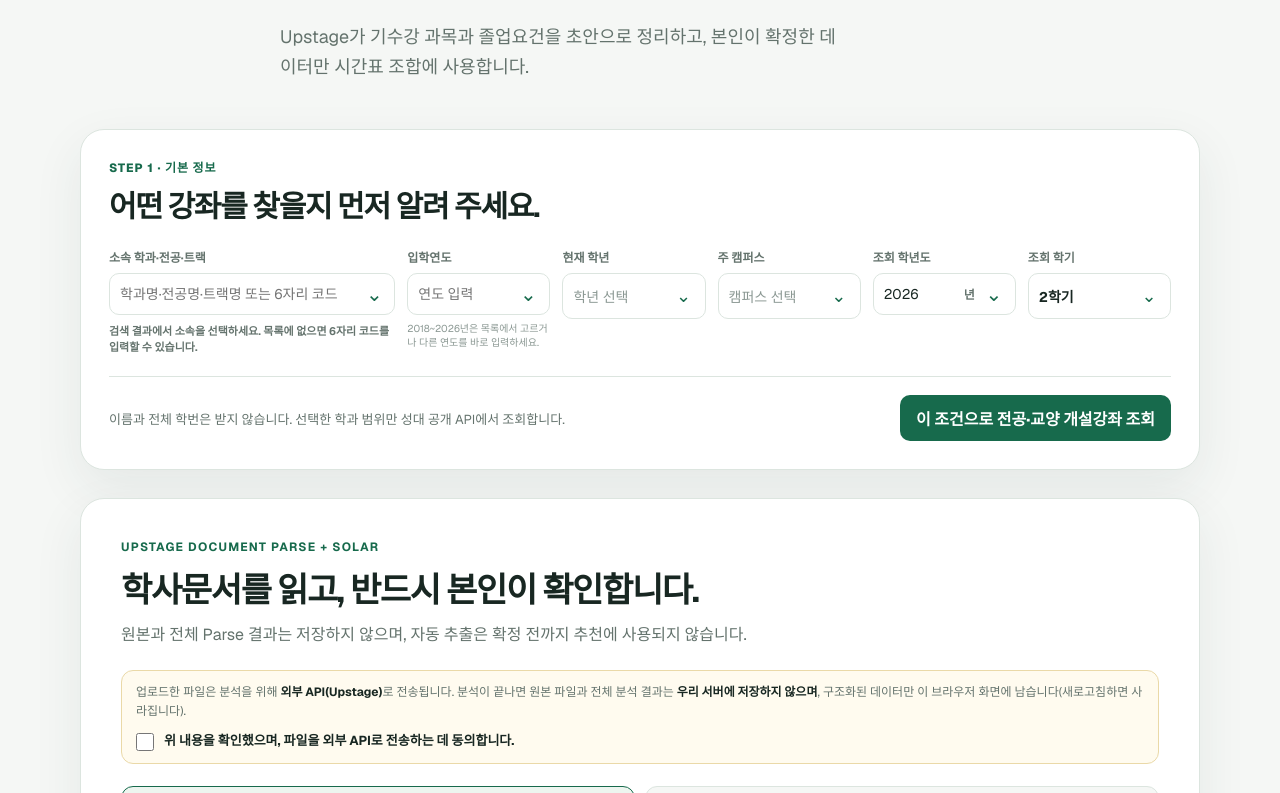
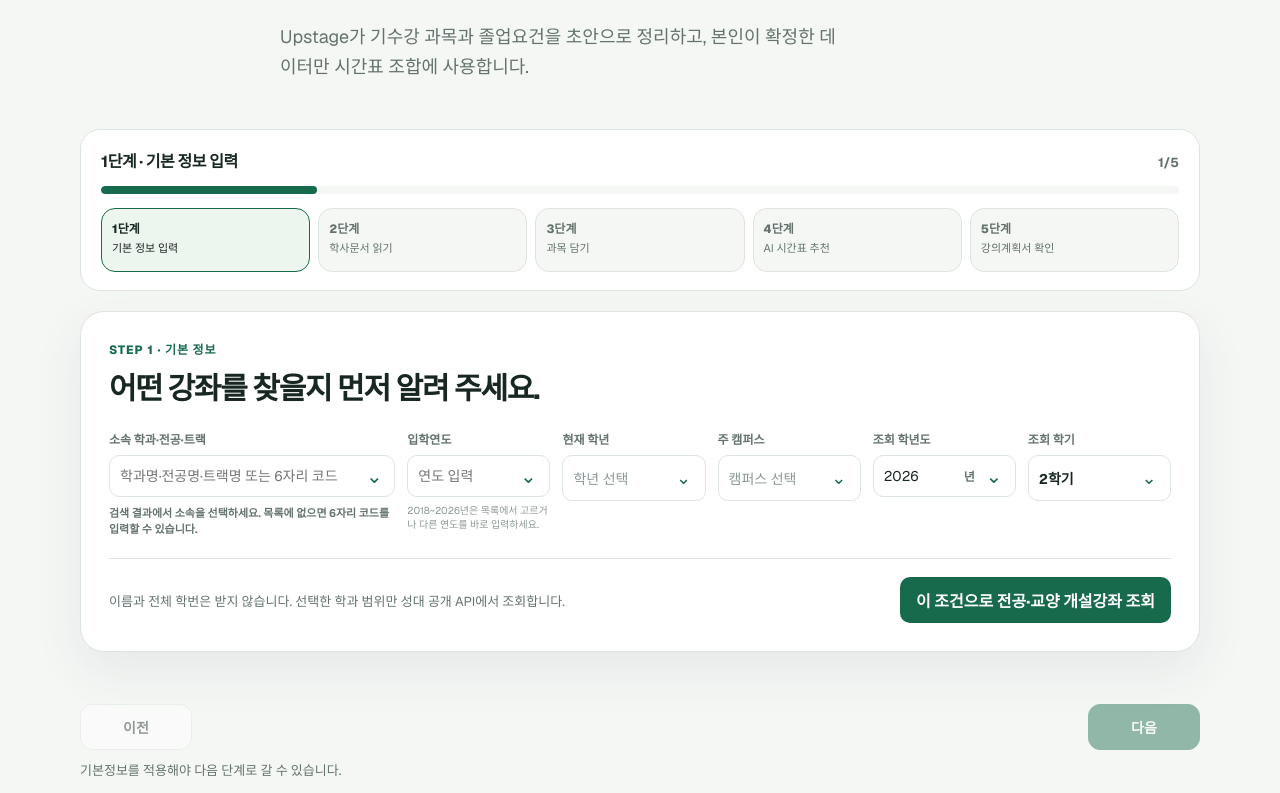
Before and after one commit to jaeseonghong-a11y/timetable_with_upstage, a Next.js app in the folder web/: page / in a window 1280 px wide. Shown: the part 227-1020 px from the top of the page. Built offline with nearby package versions, Linux system fonts and the light colour scheme.

Commit message:
슬라이드 형식으로 바꾸기

```diff
--- a/web/src/app/page.tsx
+++ b/web/src/app/page.tsx
@@ -1,5 +1,4 @@
 import { PlanningWorkspace } from "@/components/PlanningWorkspace";
-import { SyllabusUploader } from "@/components/SyllabusUploader";
 import styles from "./page.module.css";
 
 export default function Home() {
@@ -14,7 +13,6 @@
         </p>
       </section>
       <PlanningWorkspace />
-      <SyllabusUploader />
     </main>
   );
 }
--- /dev/null
+++ b/web/src/components/PlanningWorkspace.module.css
@@ -0,0 +1,152 @@
+.workspace {
+  width: 100%;
+  max-width: 1120px;
+  margin: 0 auto;
+  display: grid;
+  gap: 20px;
+}
+
+.progress {
+  display: grid;
+  gap: 14px;
+  padding: 18px 20px;
+  border: 1px solid var(--border-subtle);
+  border-radius: 20px;
+  background: var(--surface-card);
+}
+
+.progressHeader {
+  display: flex;
+  flex-wrap: wrap;
+  align-items: baseline;
+  justify-content: space-between;
+  gap: 8px 16px;
+}
+
+.progressHeader strong {
+  color: var(--text-primary);
+  font-size: 16px;
+  letter-spacing: -0.03em;
+}
+
+.progressHeader span {
+  color: var(--text-secondary);
+  font-size: 13px;
+  font-weight: 700;
+}
+
+.progressTrack {
+  height: 8px;
+  overflow: hidden;
+  border-radius: 999px;
+  background: var(--surface-page);
+}
+
+.progressFill {
+  height: 100%;
+  border-radius: inherit;
+  background: var(--accent-strong);
+  transition: width 220ms ease;
+}
+
+.stepList {
+  display: grid;
+  grid-template-columns: repeat(5, minmax(0, 1fr));
+  gap: 8px;
+  list-style: none;
+}
+
+.stepList button {
+  width: 100%;
+  min-height: 64px;
+  display: grid;
+  gap: 4px;
+  align-content: start;
+  padding: 10px;
+  border: 1px solid var(--border-subtle);
+  border-radius: 14px;
+  background: var(--surface-page);
+  color: var(--text-secondary);
+  font: inherit;
+  text-align: left;
+  cursor: pointer;
+}
+
+.stepList button[data-active="true"] {
+  border-color: var(--accent-strong);
+  background: var(--surface-note);
+  color: var(--text-primary);
+}
+
+.stepList button[data-done="true"]:not([data-active="true"]) {
+  color: var(--accent-strong);
+}
+
+.stepList strong {
+  font-size: 12px;
+  font-weight: 800;
+}
+
+.stepList span {
+  font-size: 11px;
+  line-height: 1.35;
+}
+
+.stepPanel {
+  min-width: 0;
+}
+
+.hiddenStep {
+  display: none;
+}
+
+.nav {
+  display: flex;
+  flex-wrap: wrap;
+  justify-content: space-between;
+  gap: 10px;
+  padding-top: 4px;
+}
+
+.nav button {
+  min-width: 112px;
+  padding: 12px 16px;
+  border: 1px solid var(--border-subtle);
+  border-radius: 12px;
+  background: var(--surface-card);
+  color: var(--text-primary);
+  font: inherit;
+  font-size: 14px;
+  font-weight: 800;
+  cursor: pointer;
+}
+
+.nav button[data-primary="true"] {
+  border-color: var(--accent-strong);
+  background: var(--accent-strong);
+  color: #fff;
+}
+
+.nav button:disabled {
+  opacity: 0.45;
+  cursor: default;
+}
+
+.navHint {
+  width: 100%;
+  margin: 0;
+  color: var(--text-secondary);
+  font-size: 13px;
+}
+
+@media (max-width: 800px) {
+  .stepList {
+    grid-template-columns: repeat(2, minmax(0, 1fr));
+  }
+}
+
+@media (max-width: 520px) {
+  .stepList {
+    grid-template-columns: 1fr;
+  }
+}
--- a/web/src/components/PlanningWorkspace.tsx
+++ b/web/src/components/PlanningWorkspace.tsx
@@ -15,9 +15,22 @@
 
 import { AcademicDocumentManager } from "./AcademicDocumentManager";
 import { StudentProfileForm } from "./StudentProfileForm";
+import { SyllabusUploader } from "./SyllabusUploader";
 import { TimetablePlanner } from "./TimetablePlanner";
+import styles from "./PlanningWorkspace.module.css";
+
+const STEPS = [
+  { id: 1, title: "기본 정보 입력", short: "소속·학기 설정" },
+  { id: 2, title: "학사문서 읽기", short: "기수강·졸업요건" },
+  { id: 3, title: "과목 담기", short: "유효 시간표 확인" },
+  { id: 4, title: "AI 시간표 추천", short: "조건 맞춰 추천" },
+  { id: 5, title: "강의계획서 확인", short: "평가 방식 확인" },
+] as const;
+
+type StepId = (typeof STEPS)[number]["id"];
 
 export function PlanningWorkspace() {
+  const [step, setStep] = useState<StepId>(1);
   const [studentProfile, setStudentProfile] = useState(INITIAL_STUDENT_PROFILE);
   const [appliedProfile, setAppliedProfile] = useState<StudentPlanningProfile | null>(null);
   const [workingProfiles, setWorkingProfiles] = useState<
@@ -26,6 +39,7 @@
   const [confirmedProfiles, setConfirmedProfiles] = useState<
     Partial<Record<AcademicDocumentKind, AcademicProfile>>
   >({});
+  const [hasEnteredPlanner, setHasEnteredPlanner] = useState(false);
 
   const courseQuery = useMemo(
     () => (appliedProfile ? toSkkuCourseQuery(appliedProfile) : null),
@@ -47,6 +61,12 @@
 
   useEffect(() => initAbandonTracking(), []);
 
+  useEffect(() => {
+    if (step >= 3) {
+      setHasEnteredPlanner(true);
+    }
+  }, [step]);
+
   function updateWorkingProfile(
     kind: AcademicDocumentKind,
     profile: AcademicProfile | undefined,
@@ -61,8 +81,67 @@
     setConfirmedProfiles((current) => updateProfileMap(current, kind, profile));
   }
 
+  function goNext(): void {
+    if (step >= STEPS.length) {
+      return;
+    }
+    setStep((current) => (current + 1) as StepId);
+  }
+
+  function goPrev(): void {
+    if (step <= 1) {
+      return;
+    }
+    setStep((current) => (current - 1) as StepId);
+  }
+
+  const current = STEPS[step - 1]!;
+  const progressPercent = (step / STEPS.length) * 100;
+  const nextBlocked = step === 1 && !appliedProfile;
+
   return (
-    <>
+    <div className={styles.workspace}>
+      <div className={styles.progress} aria-label="진행 단계">
+        <div className={styles.progressHeader}>
+          <strong>
+            {step}단계 · {current.title}
+          </strong>
+          <span>
+            {step}/{STEPS.length}
+          </span>
+        </div>
+        <div
+          aria-valuemax={STEPS.length}
+          aria-valuemin={1}
+          aria-valuenow={step}
+          className={styles.progressTrack}
+          role="progressbar"
+        >
+          <div className={styles.progressFill} style={{ width: `${progressPercent}%` }} />
+        </div>
+        <ol className={styles.stepList}>
+          {STEPS.map((item) => (
+            <li key={item.id}>
+              <button
+                data-active={item.id === step}
+                data-done={item.id < step}
+                type="button"
+                onClick={() => {
+                  if (item.id === 1 || appliedProfile || item.id <= step) {
+                    setStep(item.id);
+                  }
+                }}
+              >
+                <strong>{item.id}단계</strong>
+                <span>{item.title}</span>
+              </button>
+            </li>
+          ))}
+        </ol>
+      </div>
+
+      <div className={styles.stepPanel}>
+        {step === 1 ? (
           <StudentProfileForm
             appliedProfile={appliedProfile}
             profile={studentProfile}
@@ -72,18 +151,55 @@
             }}
             onChange={setStudentProfile}
           />
+        ) : null}
+
+        {step === 2 ? (
           <AcademicDocumentManager
             profileDetails={toAcademicProfileDetails(studentProfile)}
             onWorkingProfileChange={updateWorkingProfile}
             onConfirmedProfileChange={updateConfirmedProfile}
           />
+        ) : null}
+
+        {hasEnteredPlanner ? (
+          <div className={step === 3 || step === 4 ? undefined : styles.hiddenStep}>
             <TimetablePlanner
               excludedCourseNumbers={excludedCourseNumbers}
               query={courseQuery}
               queryLabel={appliedProfile ? getCourseQueryLabel(appliedProfile) : ""}
               requirements={requirements}
+              view={step === 4 ? "ai" : "plan"}
             />
-    </>
+          </div>
+        ) : null}
+
+        {step === 5 ? <SyllabusUploader /> : null}
+      </div>
+
+      <div className={styles.nav}>
+        <button disabled={step === 1} type="button" onClick={goPrev}>
+          이전
+        </button>
+        {step < STEPS.length ? (
+          <button
+            data-primary="true"
+            disabled={nextBlocked}
+            type="button"
+            onClick={goNext}
+          >
+            다음
+          </button>
+        ) : (
+          <span />
+        )}
+        {nextBlocked ? (
+          <p className={styles.navHint}>기본정보를 적용해야 다음 단계로 갈 수 있습니다.</p>
+        ) : null}
+        {step === 2 ? (
+          <p className={styles.navHint}>학사문서는 나중에 해도 됩니다. 건너뛰고 다음으로 가도 됩니다.</p>
+        ) : null}
+      </div>
+    </div>
   );
 }
 
--- a/web/src/components/TimetablePlanner.module.css
+++ b/web/src/components/TimetablePlanner.module.css
@@ -51,6 +51,11 @@
 .grid {
   display: grid;
   grid-template-columns: minmax(280px, 0.85fr) minmax(0, 1.6fr);
+}
+
+.aiOnlyGrid {
+  display: grid;
+  grid-template-columns: minmax(0, 1fr);
 }
 
 .controls {
--- a/web/src/components/TimetablePlanner.tsx
+++ b/web/src/components/TimetablePlanner.tsx
@@ -52,6 +52,8 @@
   queryLabel: string;
   excludedCourseNumbers: readonly string[];
   requirements: readonly Requirement[];
+  /** UI-only: which planner pane to show in the step wizard. */
+  view?: "plan" | "ai";
 }
 
 const WEIGHT_LABELS: Record<WeightId, string> = {
@@ -129,7 +131,15 @@
 const AI_FILLER_BAG_ID = "ai-filler";
 const AI_FILLER_GROUP_TITLE = "AI 추천 보충 교양";
 
-export function TimetablePlanner({ query, queryLabel, excludedCourseNumbers, requirements }: Props) {
+export function TimetablePlanner({
+  query,
+  queryLabel,
+  excludedCourseNumbers,
+  requirements,
+  view = "plan",
+}: Props) {
+  const showPlan = view === "plan";
+  const showAi = view === "ai";
   const [majorCourseGroups, setMajorCourseGroups] = useState<CourseCandidateGroup[]>([]);
   const [electiveCourseGroups, setElectiveCourseGroups] = useState<PlannerCourseGroup[]>([]);
   const [electivePreviewGroups, setElectivePreviewGroups] = useState<
@@ -1016,6 +1026,7 @@
 
   return (
     <section className={styles.planner} aria-label="시간표 조합">
+      {showPlan ? (
         <div className={styles.notice}>
           <div>
             <strong>{query ? queryLabel : "개설강좌 조회 전"}</strong>
@@ -1033,10 +1044,23 @@
             </span>
           ) : null}
         </div>
-      {collectionError ? <p className={styles.collectionError} role="alert">{collectionError}</p> : null}
-      {electiveError ? <p className={styles.collectionError} role="alert">{electiveError}</p> : null}
-
-      <div className={styles.grid}>
+      ) : (
+        <div className={styles.notice}>
+          <div>
+            <strong>AI 시간표 추천</strong>
+            <span>3단계에서 담은 과목을 유지한 채, 조건에 맞는 상위 후보를 보여줍니다.</span>
+          </div>
+        </div>
+      )}
+      {showPlan && collectionError ? (
+        <p className={styles.collectionError} role="alert">{collectionError}</p>
+      ) : null}
+      {showPlan && electiveError ? (
+        <p className={styles.collectionError} role="alert">{electiveError}</p>
+      ) : null}
+
+      <div className={showPlan ? styles.grid : styles.aiOnlyGrid}>
+        {showPlan ? (
         <aside className={styles.controls}>
           <fieldset>
             <legend>넣을 과목</legend>
@@ -1555,8 +1579,11 @@
             <small>과목 학점은 선택한 분반 수와 관계없이 과목당 한 번만 합산합니다.</small>
           </fieldset>
         </aside>
+        ) : null}
 
         <div className={styles.results} aria-live="polite">
+          {showPlan ? (
+            <>
           <div className={styles.resultHeading}>
             <div>
               <p>유효 시간표</p>
@@ -1617,7 +1644,10 @@
               ))}
             </ol>
           ) : null}
-
+            </>
+          ) : null}
+
+          {showAi ? (
           <div className={styles.recommendationSection}>
             <h3>AI 시간표 추천</h3>
             <p className={styles.recommendationHint}>
@@ -1757,6 +1787,7 @@
               </ol>
             ) : null}
           </div>
+          ) : null}
         </div>
       </div>
     </section>
```
Lines whose indentation alone changed are shown as unchanged.
